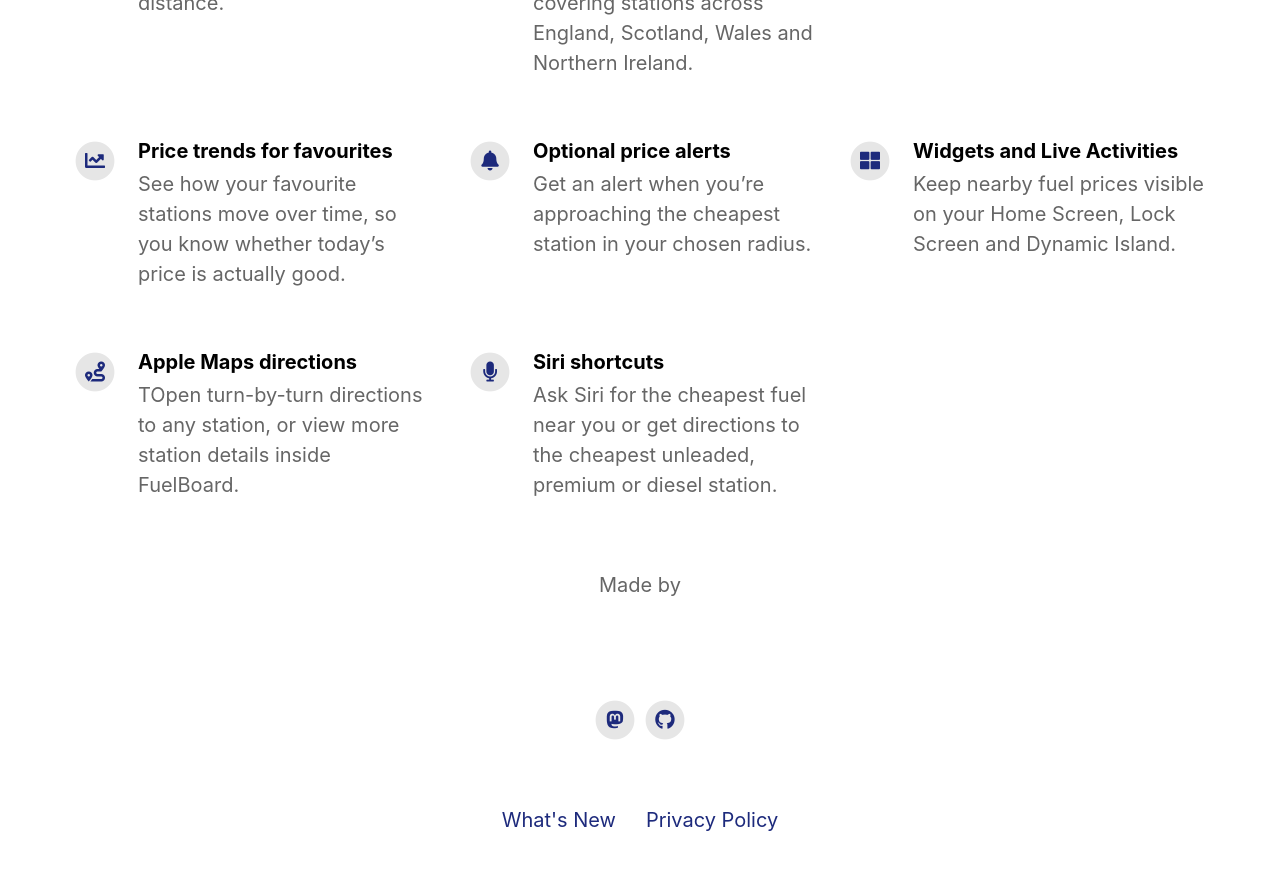
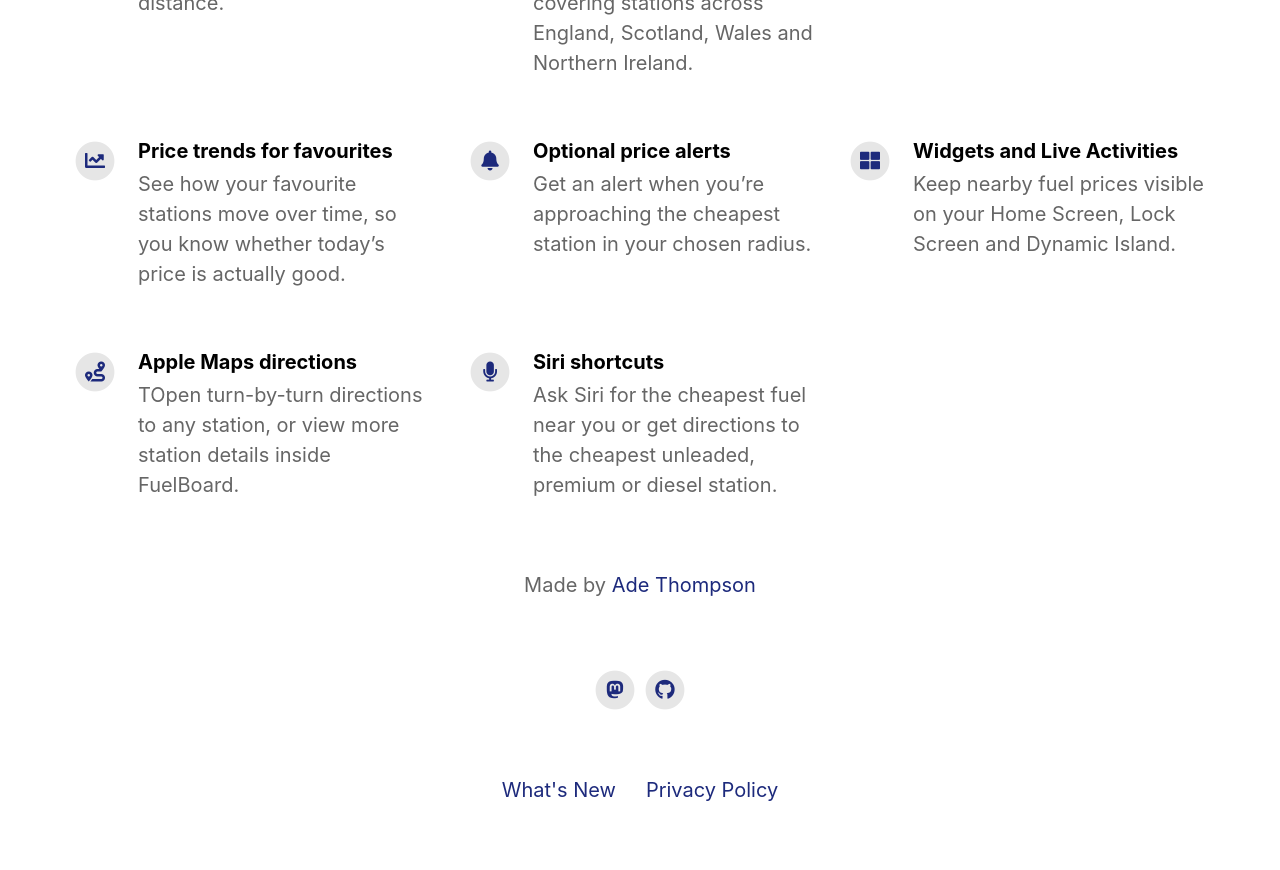
Before and after one commit to aptonline/fuelboard, a Jekyll site: the page built from index.html, in a window 1280 px wide and 900 px high, scrolled down 1214 px. Shown: the top 870 px of the window. Built offline with Jekyll 4.4.1, drawn with Linux system fonts in a browser that asks for light colours; nearby versions of some CDN libraries.

Commit message:
Update _config.yml
added name and link

```diff
--- a/_config.yml
+++ b/_config.yml
@@ -20,8 +20,8 @@ enable_smart_app_banner                   : true
 
 
 # Information About Yourself
-your_name                                 :   </br></br>
-your_link                                 :
+your_name                                 :   Ade Thompson
+your_link                                 :   https://mastodon.social/@apt
 your_city                                 :
 email_address                             :
 linkedin_username                         :
```
